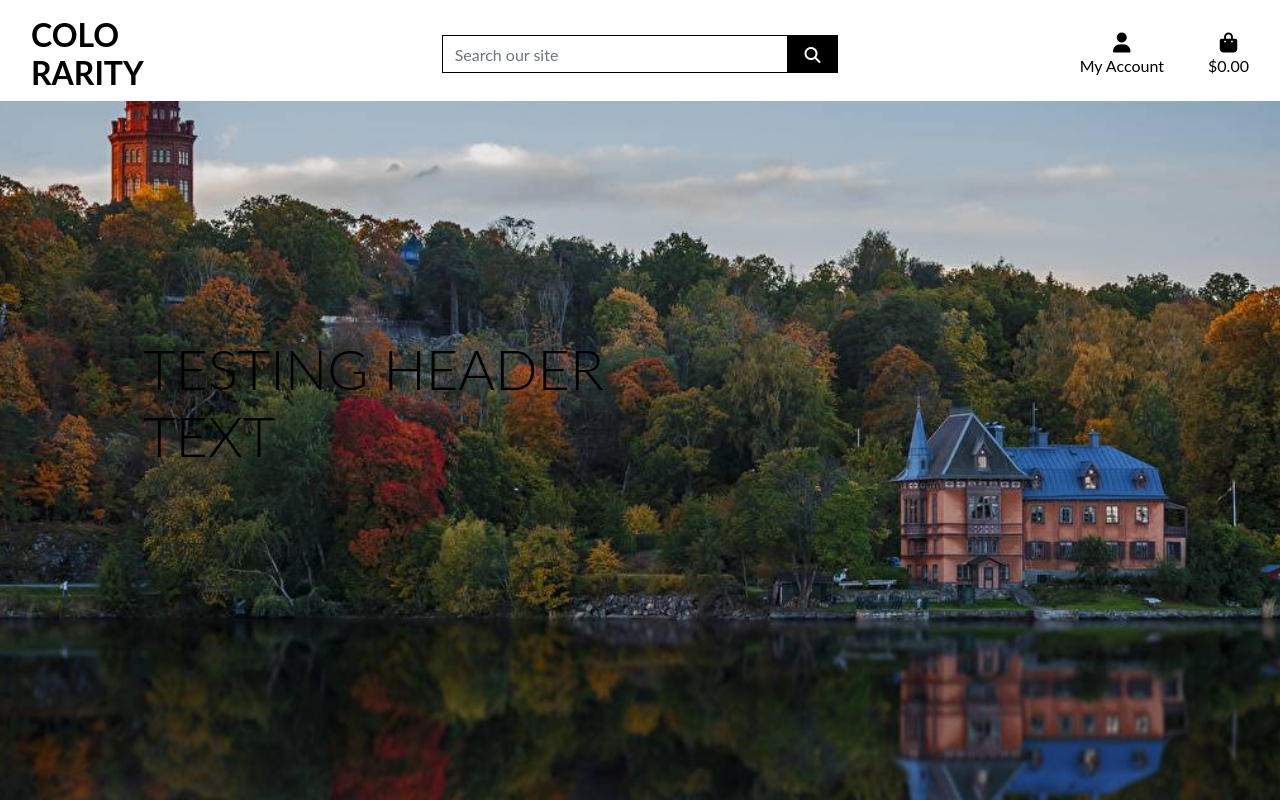
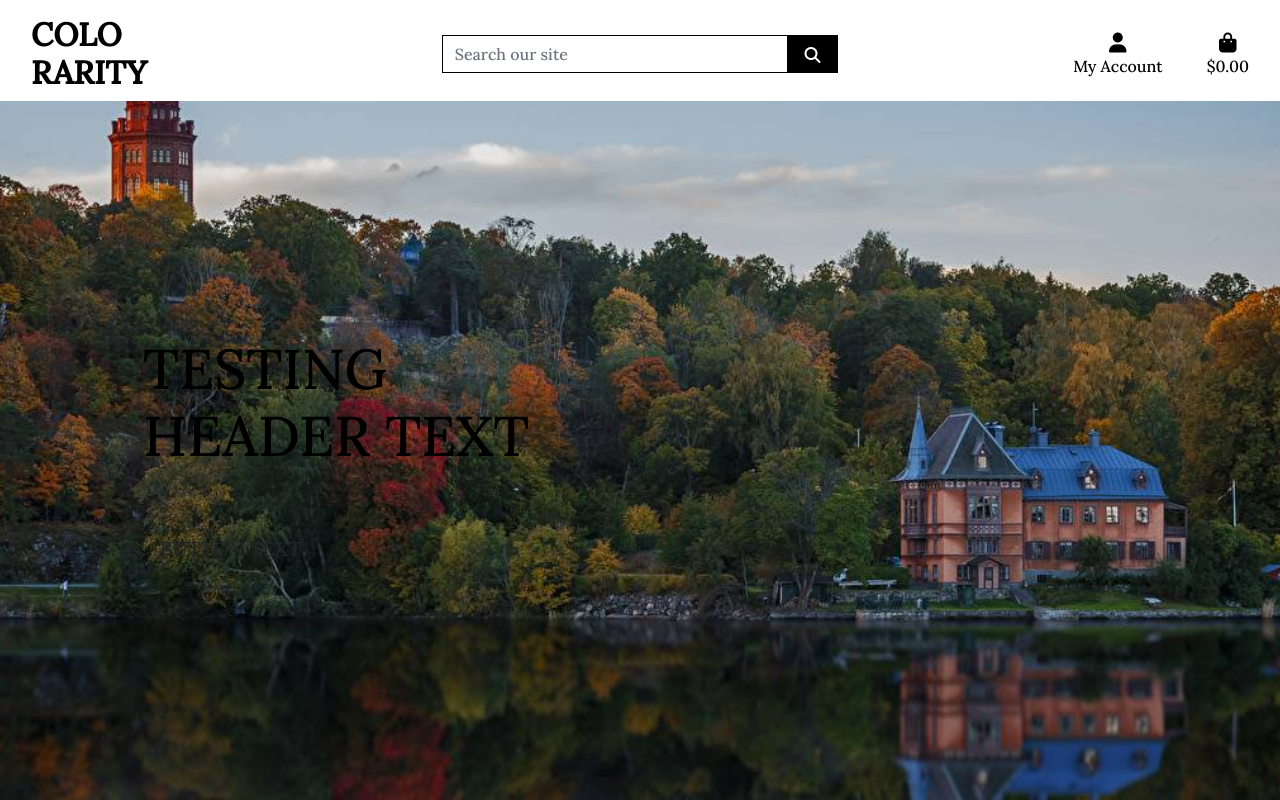
Before and after one commit to Daffie95/Colorarity_ms4, a Django app: page / in a window 1280 px wide. Run offline with Django 3.2, Linux system fonts and the light colour scheme; some libraries are stand-ins or nearby versions.

Commit message:
updated font-family

```diff
--- a/static/css/base.css
+++ b/static/css/base.css
@@ -30,7 +30,7 @@ body {
     background-size: cover;
     height: calc(100vh - 164px);
     color: #555;
-    font-family: lato;
+    font-family: 'Lora', serif;
 }
 
 .icon {
```
